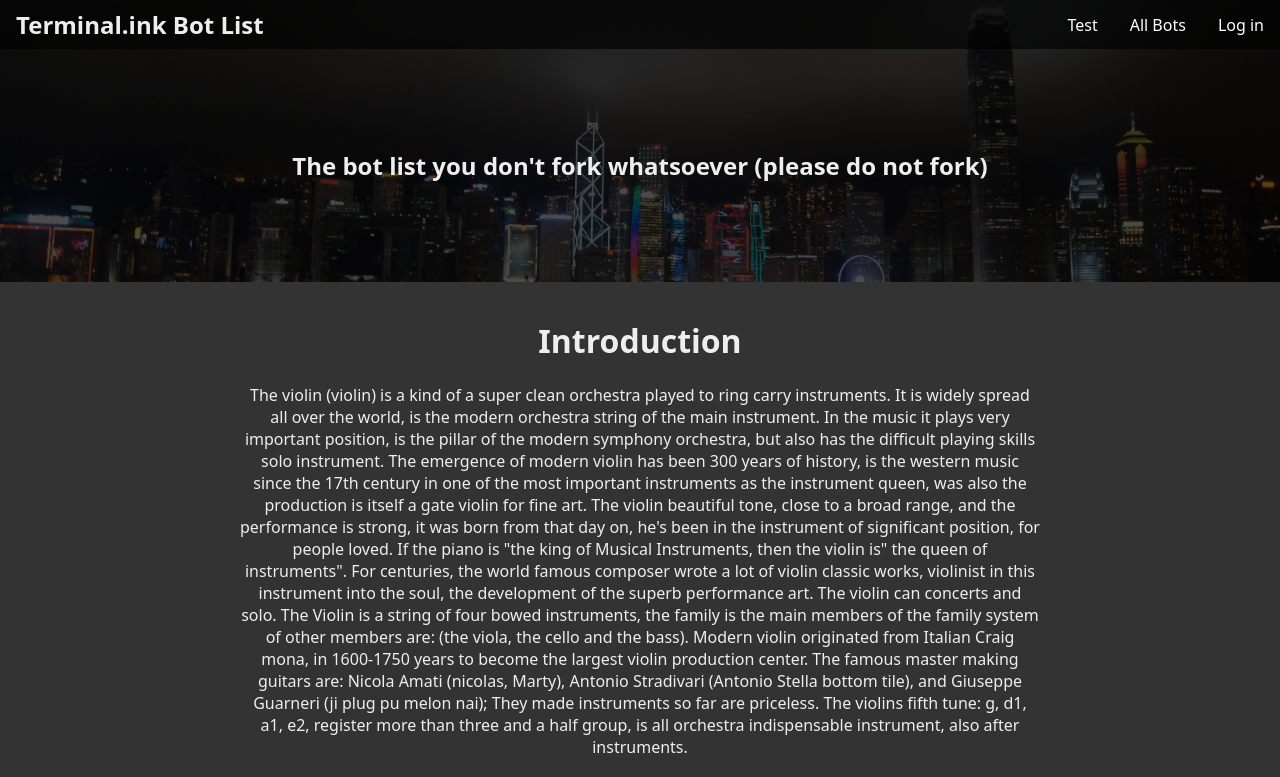
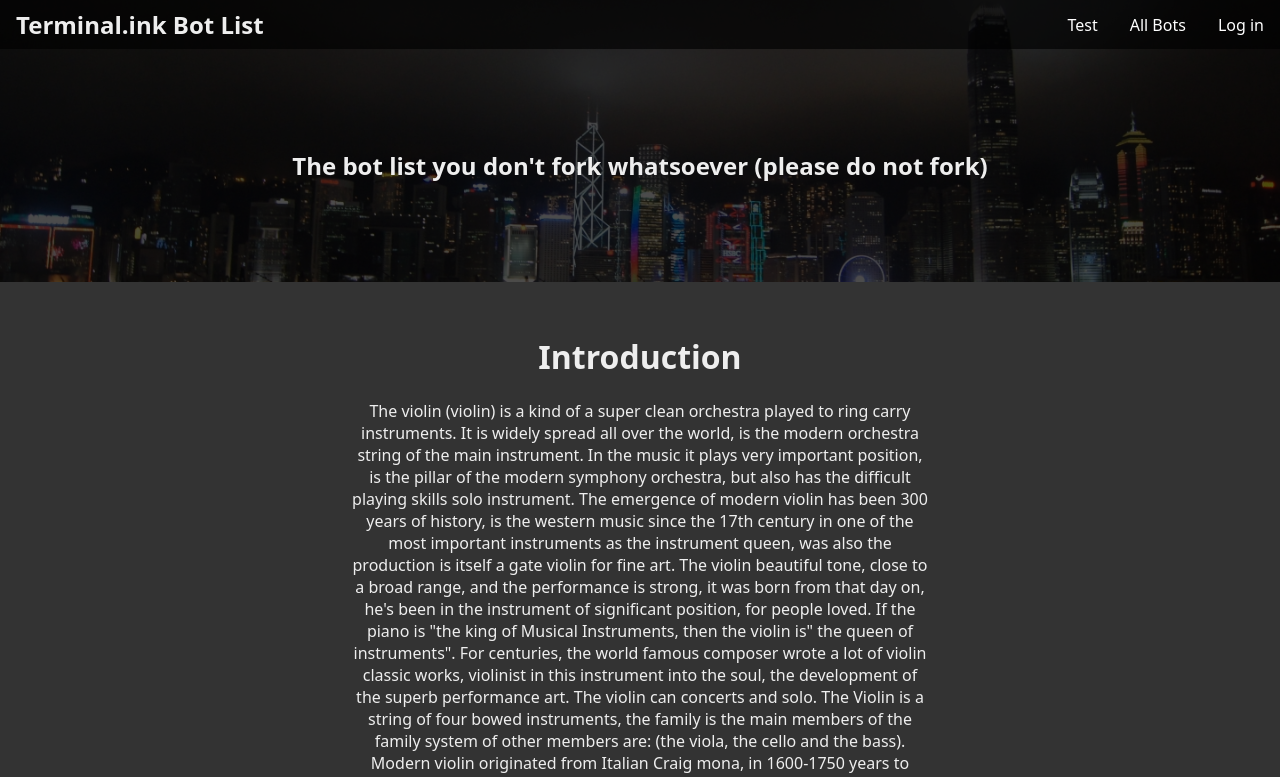
Before and after one commit to Terminal/bots.terminal.ink, a React (Create React App) app: page /test in a window 1280 px wide. Shown: the top 777 px of the page. Built offline with nearby package versions, Linux system fonts and the light colour scheme; no server answers; what react-router-prop-types would draw is missing.

Commit message:
Add 404 and make scaling better

```diff
--- a/src/Routes.js
+++ b/src/Routes.js
@@ -7,6 +7,7 @@ import Home from './routers/Home'
 import Test from './routers/Test'
 import AllBots from './routers/AllBots'
 import EditBot from './routers/EditBot'
+import NotFound from './routers/NotFound'
 
 class Routes extends Component {
   render () {
@@ -18,6 +19,7 @@ class Routes extends Component {
             <Route path="/test" component={Test} />
             <Route path="/bots" component={AllBots} />
             <Route path="/edit/:id" component={EditBot} />
+            <Route component={NotFound} />
           </Switch>
         </App>
       </Router>
--- a/src/components/BotCard.js
+++ b/src/components/BotCard.js
@@ -1,14 +1,17 @@
 import React, { Component } from 'react'
 import PropTypes from 'prop-types'
+import { Link } from 'react-router-dom'
 
 export default class BotCard extends Component {
   render () {
     return (
-      <article className="bot-cards-card">
-        <img className="bot-card-avatar" src={this.props.bot.avatar} alt={this.props.bot.name + "'s avatar"}/>
-        <h1>{this.props.bot.name}</h1>
-        <p>{this.props.bot.description}</p>
-      </article>
+      <Link to={'/bot/' + this.props.bot.id}>
+        <article className="bot-cards-card">
+          <img className="bot-card-avatar" src={this.props.bot.avatar} alt={this.props.bot.name + "'s avatar"}/>
+          <h1>{this.props.bot.name}</h1>
+          <p>{this.props.bot.description}</p>
+        </article>
+      </Link>
     )
   }
 }
--- a/src/components/ErrorBox.js
+++ b/src/components/ErrorBox.js
@@ -19,5 +19,5 @@ export default class ErrorBox extends Component {
 
 ErrorBox.propTypes = {
   colour: PropTypes.string,
-  children: PropTypes.oneOf(PropTypes.string, PropTypes.React)
+  children: PropTypes.oneOf([PropTypes.string, PropTypes.React])
 }
--- /dev/null
+++ b/src/routers/NotFound.js
@@ -0,0 +1,12 @@
+import React, { Component } from 'react'
+import ErrorBox from './../components/ErrorBox'
+
+export default class Test extends Component {
+  render () {
+   return (
+      <main>
+        <ErrorBox colour="red">Not Found</ErrorBox>
+      </main>
+    )
+  }
+}
--- a/src/sass/components/_botcard.sass
+++ b/src/sass/components/_botcard.sass
@@ -12,8 +12,8 @@
   width: 120px
   background-color: #555
   margin-right: 20px
-  margin-top: 10px
-  margin-bottom: 10px
+  margin-top: 20px
+  margin-bottom: 20px
   padding: 5px
   display: flex
   flex-direction: column
--- a/src/sass/components/_botstrip.sass
+++ b/src/sass/components/_botstrip.sass
@@ -8,8 +8,6 @@
   flex-wrap: nowrap
   overflow-x: auto
   overflow-y: hidden
-  .bot-cards-card:last-of-type
-    margin-right: 100px
 
 .bot-strip-tab
   padding-top: 15px
--- a/src/sass/components/_main.sass
+++ b/src/sass/components/_main.sass
@@ -2,17 +2,15 @@ main
   text-align: center
   code
     text-align: left
-  background-color: #333333
   background-size: cover
+  margin-left: auto
+  margin-right: auto
   padding: 2em
+  box-sizing: border-box
   flex-grow: 1
   @media screen and (min-width: 600px)
-    padding: 1em 5em 1em 5em
+    width: 100%
   @media screen and (min-width: 800px)
-    padding: 1em 10em 1em 10em
+    width: 70%
   @media screen and (min-width: 1200px)
-    padding: 1em 15em 1em 15em
-  @media screen and (min-width: 1600px)
-    padding: 1em 25em 1em 25em
-  @media screen and (min-width: 2000px)
-    padding: 1em 35em 1em 35em
+    width: 50%
--- a/src/sass/index.css
+++ b/src/sass/index.css
@@ -69,27 +69,23 @@ footer {
 
 main {
   text-align: center;
-  background-color: #333333;
   background-size: cover;
+  margin-left: auto;
+  margin-right: auto;
   padding: 2em;
+  box-sizing: border-box;
   flex-grow: 1; }
   main code {
     text-align: left; }
   @media screen and (min-width: 600px) {
     main {
-      padding: 1em 5em 1em 5em; } }
+      width: 100%; } }
   @media screen and (min-width: 800px) {
     main {
-      padding: 1em 10em 1em 10em; } }
+      width: 70%; } }
   @media screen and (min-width: 1200px) {
     main {
-      padding: 1em 15em 1em 15em; } }
-  @media screen and (min-width: 1600px) {
-    main {
-      padding: 1em 25em 1em 25em; } }
-  @media screen and (min-width: 2000px) {
-    main {
-      padding: 1em 35em 1em 35em; } }
+      width: 50%; } }
 
 .buttons {
   align-items: center;
@@ -170,8 +166,8 @@ main {
   width: 120px;
   background-color: #555;
   margin-right: 20px;
-  margin-top: 10px;
-  margin-bottom: 10px;
+  margin-top: 20px;
+  margin-bottom: 20px;
   padding: 5px;
   display: flex;
   flex-direction: column;
@@ -202,8 +198,6 @@ main {
   flex-wrap: nowrap;
   overflow-x: auto;
   overflow-y: hidden; }
-  .bot-strip .bot-cards-card:last-of-type {
-    margin-right: 100px; }
 
 .bot-strip-tab {
   padding-top: 15px; }
@@ -392,7 +386,8 @@ p, i, b, td, li, span, code {
 
 body {
   padding: 0;
-  margin: 0; }
+  margin: 0;
+  background-color: #333333; }
 
 .App {
   display: flex;
--- a/src/sass/index.sass
+++ b/src/sass/index.sass
@@ -15,6 +15,7 @@
 body
   padding: 0
   margin: 0
+  background-color: #333333
 
 .App
   display: flex
```
Also changed, not shown: 1 other file (tests, documents, lock files or other folders).
